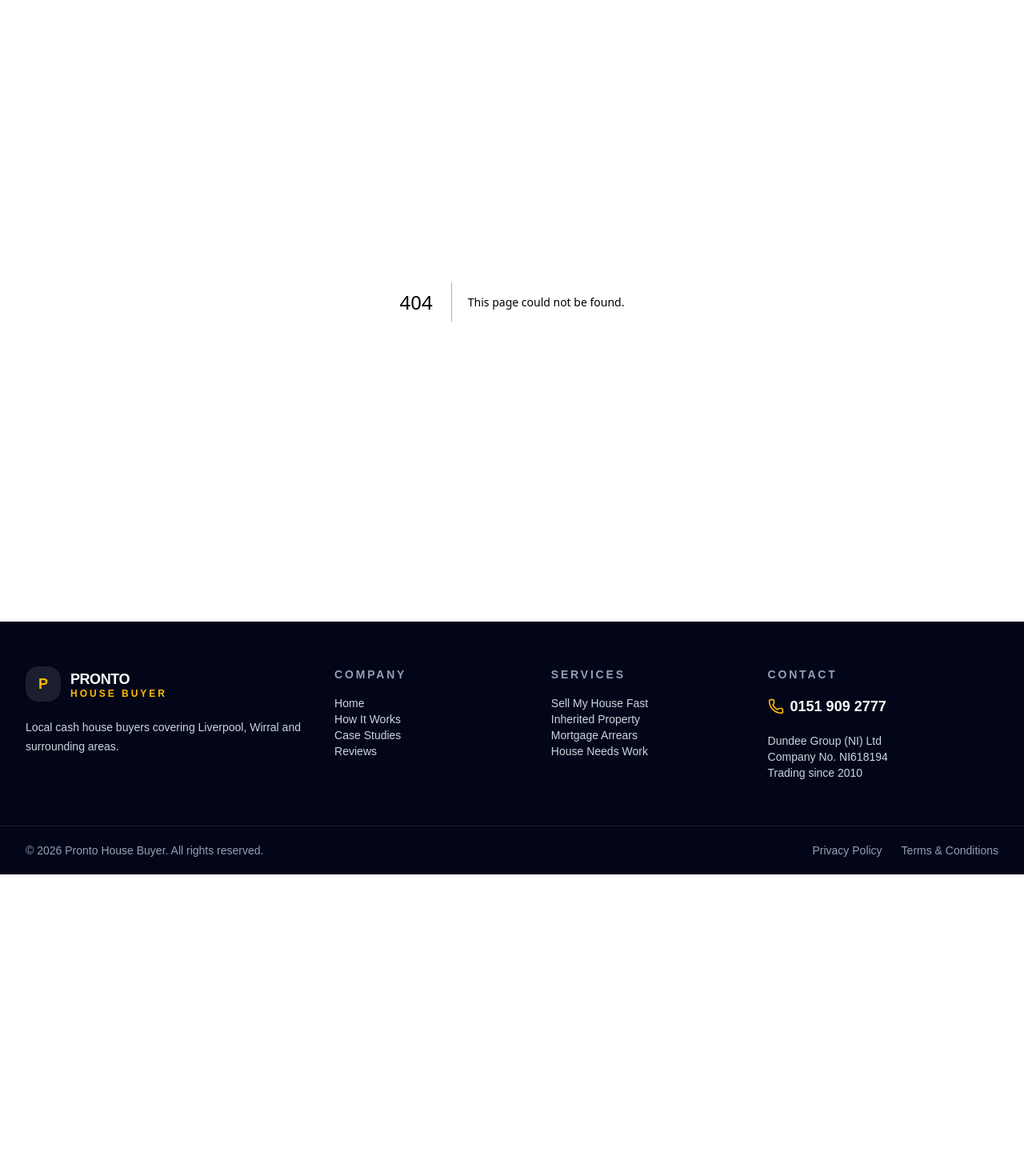
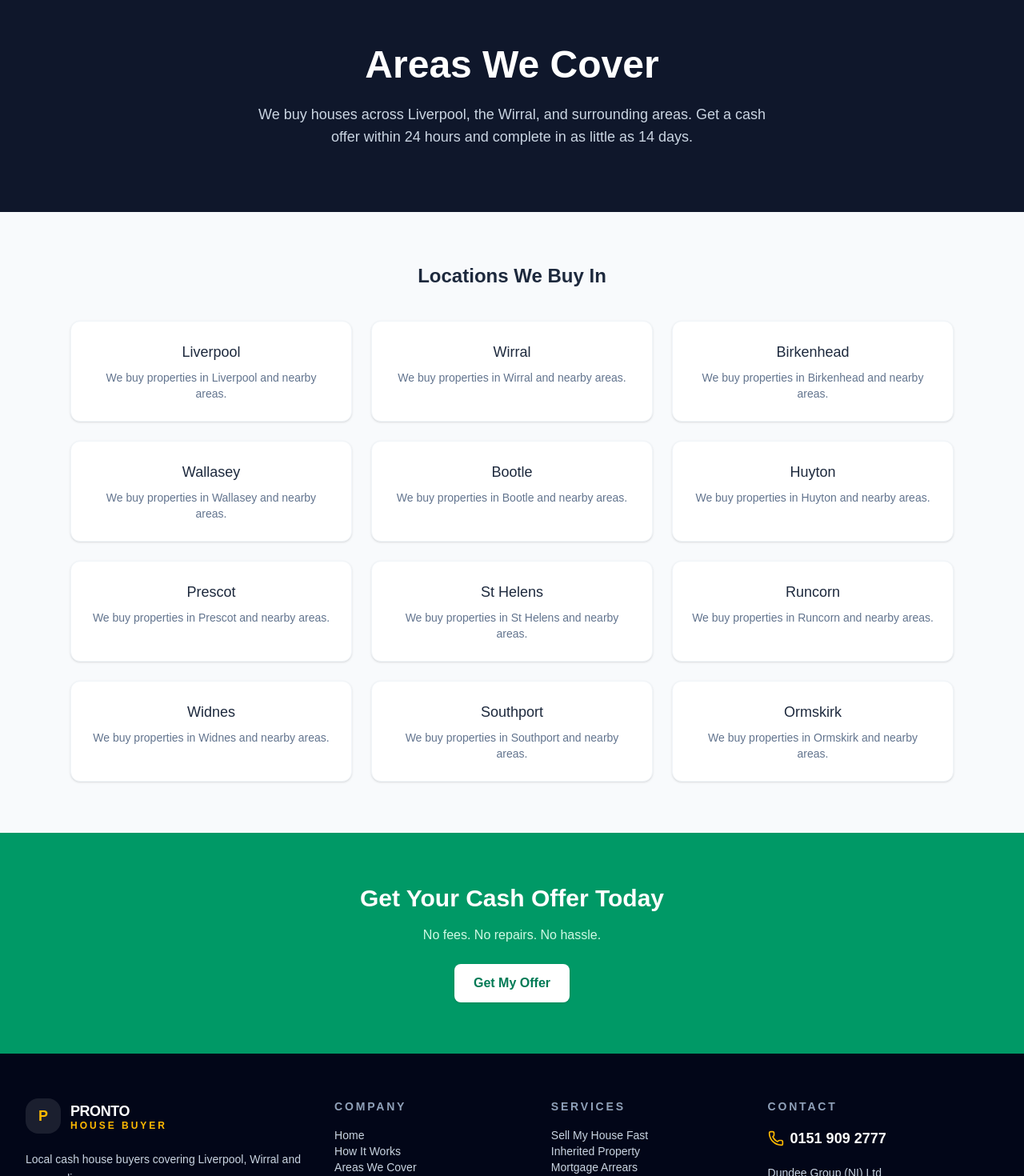
Before and after one commit to DiamondOPS/pronto-web, a Next.js app: page /areas-we-cover in a window 1280 px wide. Before the commit this address had no page. Shown: the part 100-1570 px from the top of the page at 80% size. Before the commit the page ends 1193 px from the top, so only its background shows below. Built offline with nearby package versions, Linux system fonts and the light colour scheme.

Commit message:
add areas we cover page

```diff
--- /dev/null
+++ b/app/areas-we-cover/page.tsx
@@ -0,0 +1,63 @@
+const areas = [
+  "Liverpool",
+  "Wirral",
+  "Birkenhead",
+  "Wallasey",
+  "Bootle",
+  "Huyton",
+  "Prescot",
+  "St Helens",
+  "Runcorn",
+  "Widnes",
+  "Southport",
+  "Ormskirk",
+];
+
+export default function Page() {
+  return (
+    <main className="bg-slate-50">
+      <section className="bg-slate-900 px-6 py-20 text-center text-white">
+        <h1 className="mb-6 text-4xl font-bold md:text-5xl">
+          Areas We Cover
+        </h1>
+        <p className="mx-auto max-w-2xl text-lg text-slate-300">
+          We buy houses across Liverpool, the Wirral, and surrounding areas.
+          Get a cash offer within 24 hours and complete in as little as 14 days.
+        </p>
+      </section>
+
+      <section className="mx-auto max-w-6xl px-6 py-16">
+        <h2 className="mb-10 text-center text-2xl font-semibold text-slate-800">
+          Locations We Buy In
+        </h2>
+
+        <div className="grid gap-6 md:grid-cols-3">
+          {areas.map((area) => (
+            <div
+              key={area}
+              className="rounded-xl border border-slate-100 bg-white p-6 text-center shadow-sm transition hover:shadow-md"
+            >
+              <h3 className="text-lg font-medium text-slate-800">{area}</h3>
+              <p className="mt-2 text-sm text-slate-500">
+                We buy properties in {area} and nearby areas.
+              </p>
+            </div>
+          ))}
+        </div>
+      </section>
+
+      <section className="bg-emerald-600 px-6 py-16 text-center text-white">
+        <h2 className="mb-4 text-3xl font-semibold">
+          Get Your Cash Offer Today
+        </h2>
+        <p className="mb-6 text-emerald-100">No fees. No repairs. No hassle.</p>
+        <a
+          href="/contact"
+          className="inline-block rounded-lg bg-white px-6 py-3 font-semibold text-emerald-700 shadow transition hover:bg-slate-100"
+        >
+          Get My Offer
+        </a>
+      </section>
+    </main>
+  );
+}
--- a/components/Footer.tsx
+++ b/components/Footer.tsx
@@ -33,6 +33,8 @@ export default function Footer() {
             <br />
             <Link href="/how-it-works">How It Works</Link>
             <br />
+            <Link href="/areas-we-cover">Areas We Cover</Link>
+            <br />
             <Link href="/case-studies">Case Studies</Link>
             <br />
             <Link href="/reviews">Reviews</Link>
@@ -46,11 +48,11 @@ export default function Footer() {
           <div className="mt-4 space-y-3 text-sm text-slate-300">
             <Link href="/sell-my-house-fast">Sell My House Fast</Link>
             <br />
-            <span>Inherited Property</span>
+            <Link href="/inherited-property">Inherited Property</Link>
             <br />
-            <span>Mortgage Arrears</span>
+            <Link href="/mortgage-arrears">Mortgage Arrears</Link>
             <br />
-            <span>House Needs Work</span>
+            <Link href="/house-needs-work">House Needs Work</Link>
           </div>
         </div>
 
--- a/components/Header.tsx
+++ b/components/Header.tsx
@@ -5,6 +5,7 @@ const navItems = [
   { href: "/", label: "Home" },
   { href: "/sell-my-house-fast", label: "Sell My House Fast" },
   { href: "/how-it-works", label: "How It Works" },
+  { href: "/areas-we-cover", label: "Areas We Cover" },
   { href: "/case-studies", label: "Case Studies" },
   { href: "/reviews", label: "Reviews" },
 ];
@@ -48,12 +49,12 @@ export default function Header() {
             0151 909 2777
           </a>
 
-          <button
-            type="button"
+          <Link
+            href="/contact"
             className="inline-flex h-11 items-center justify-center rounded-2xl bg-amber-500 px-5 text-sm font-semibold text-slate-950 transition hover:bg-amber-400"
           >
             Get Offer
-          </button>
+          </Link>
         </div>
 
         <button
```
